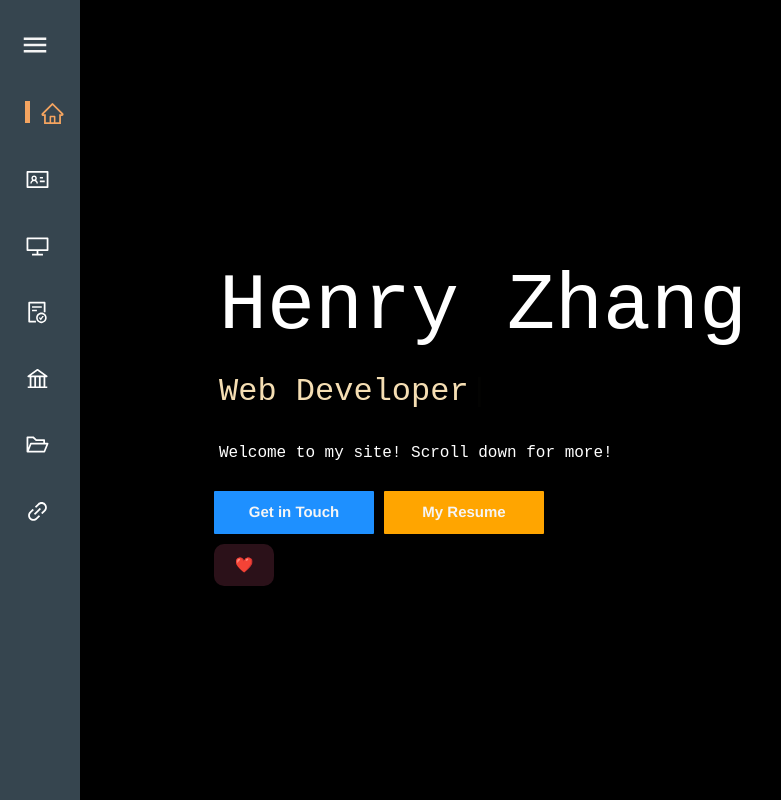
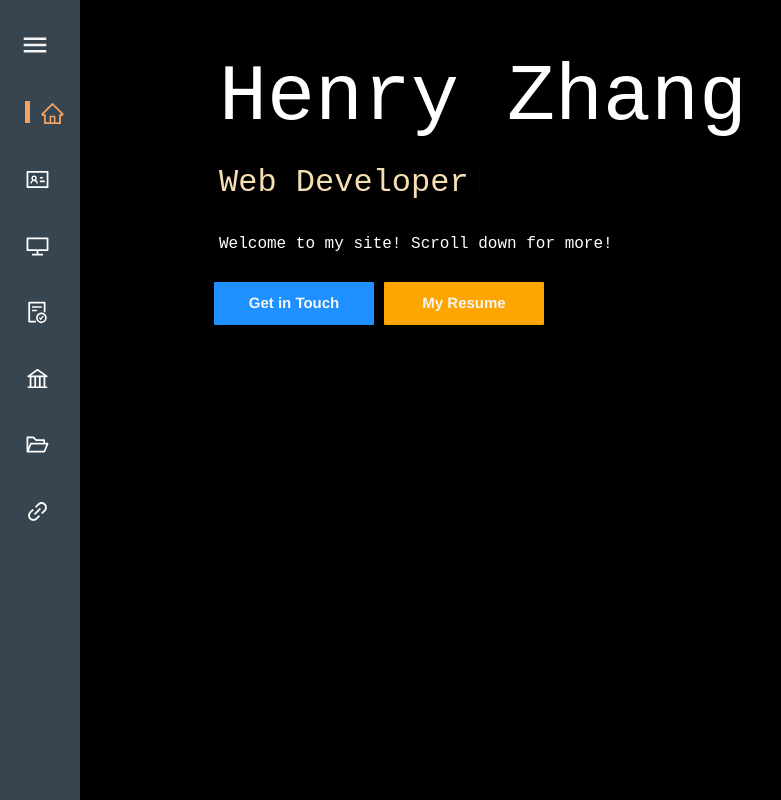
Before and after one commit to Nrezhang/Resume_portfolio, a React (Create React App) app in the folder client/: page / in a window 1280 px wide. Shown: the top 800 px of the page, without its empty margins (0-781 px from the left). Built offline with nearby package versions, Linux system fonts and the light colour scheme.

Commit message:
This reverts commit 8315a782e57177cc785c4b350544d41b1618bd37 revert to normal

```diff
--- a/client/src/pages/Home/Home.css
+++ b/client/src/pages/Home/Home.css
@@ -52,73 +52,3 @@
     width: 160px;
     transition: 1s;
 }
-
-
-/* Home.css */
-
-/* General Styling */
-.container-fluid {
-    display: flex;
-    align-items: center;
-    justify-content: center;
-    min-height: 100vh;
-    transition: background-color 0.5s ease-in-out;
-  }
-
-  /* Valentine Theme */
-  .valentine-theme {
-    background-color: #ffb6c1; /* Soft pink background */
-  }
-
-  .valentine-content {
-    text-align: center;
-    color: #d63384; /* Romantic pink shade */
-    animation: fadeIn 1s ease-in-out;
-  }
-
-  .valentine-title {
-    font-size: 3rem;
-    font-weight: bold;
-    color: #c2185b; /* Deep pink */
-  }
-
-  .valentine-message {
-    font-size: 2.5rem;
-    margin-top: 10px;
-    color: #e91e63;
-  }
-
-  .valentine-text {
-    font-size: 1.5rem;
-    margin-top: 15px;
-    color: #880e4f;
-    max-width: 600px;
-  }
-
-  /* Button Styling */
-  .home-buttons .btn-love {
-    width: 60px;
-    border: none;
-    background-color: #2b1119;
-    color: white;
-    border-radius: 10px;
-    cursor: pointer;
-    transition: all 0.3s ease-in-out;
-  }
-
-  .btn-love:hover {
-    background-color: #f50057;
-    transform: scale(1.05);
-  }
-
-  /* Animation */
-  @keyframes fadeIn {
-    from {
-      opacity: 0;
-      transform: translateY(-10px);
-    }
-    to {
-      opacity: 1;
-      transform: translateY(0);
-    }
-  }
--- a/client/src/pages/Home/Home.js
+++ b/client/src/pages/Home/Home.js
@@ -1,22 +1,13 @@
-import React, {useState} from 'react'
+import React from 'react'
 import'./Home.css'
 import Typewriter from 'typewriter-effect'
 import resume from '../../static/docs/resume.pdf'
 import { Link } from 'react-scroll';
 const Home = () => {
-    const [showValentine, setShowValentine] = useState(false);
   return (
     <>
         <div className='container-fluid home-container' id='home'>
             <div className='container home-content'>
-                {showValentine ? (
-                    <div className='valentine-content'>
-                        <h1 className='valentine-title'>Jennifer,</h1>
-                        <h2 className='valentine-message'>Will you be my Valentine? ❤️</h2>
-                        <p className='valentine-text'>Thank you for going over my resume for me btw</p>
-                    </div>
-                ) : (
-                <>
                 <h1> Henry Zhang</h1>
                 <h2>
                     <Typewriter options={{
@@ -32,15 +23,6 @@ const Home = () => {
                 </Link>
                     <a className='btn btn-cv' href={resume} target="_blank" > My Resume</a>
                 </div>
-
-                </>
-                )}
-                <div className='home-buttons'>
-                 <button className='btn btn-love' onClick={() => setShowValentine(!showValentine)}>
-                    {showValentine ? 'Back to Home' : '❤️'}
-                </button>
-                </div>
-
             </div>
         </div>
     </>
```
